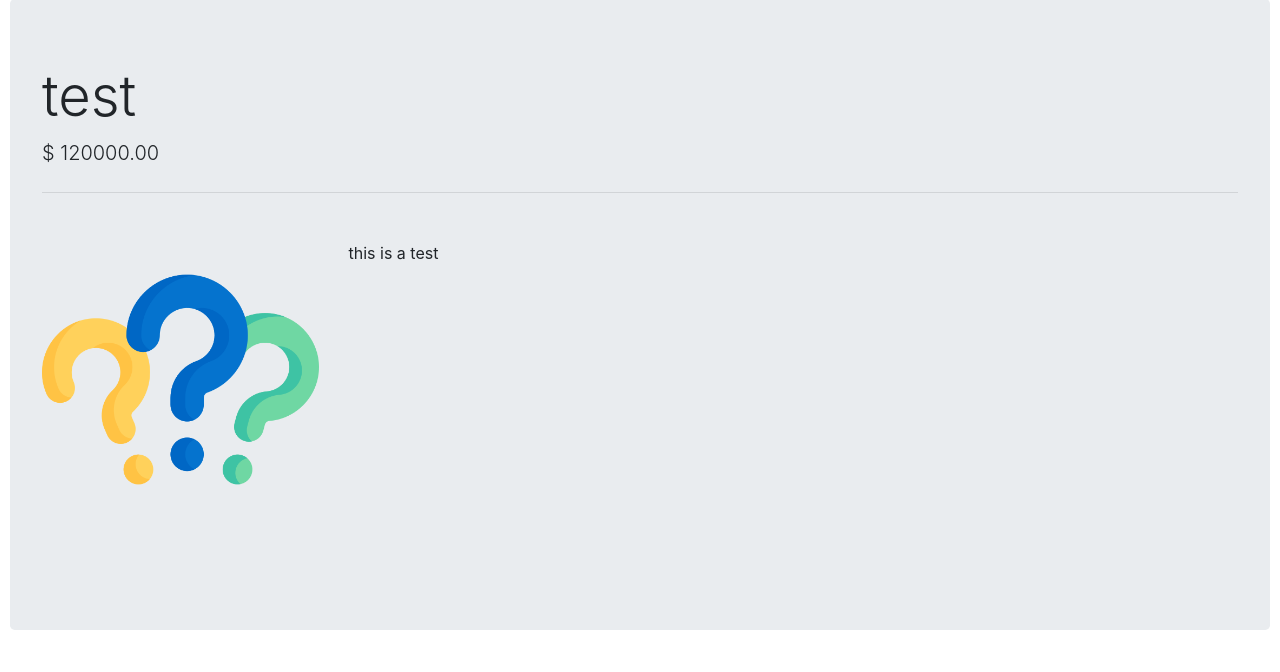
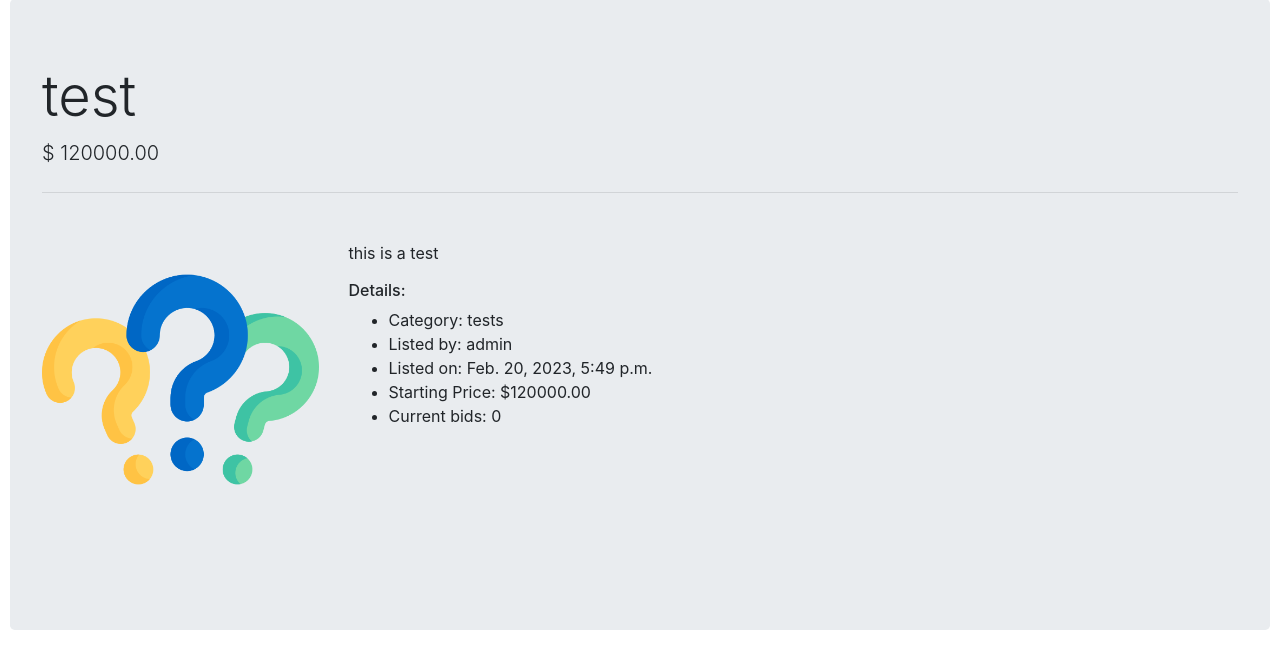
Before and after one commit to fabimass/ecommerce, a Django app: page /listings/5 in a window 1280 px wide. Shown: the part 164-836 px from the top of the page. Run offline with Django 3.2, Linux system fonts and the light colour scheme; data comes from the database, SQL or seed files in the repository; both versions use the stored data as it was after the commit; some libraries are stand-ins or nearby versions.

Commit message:
adding details to the listing page

```diff
--- a/auctions/models.py
+++ b/auctions/models.py
@@ -20,13 +20,15 @@ class Listing(models.Model):
     def __str__(self):
         return f"{self.title}"
 
-    def current_price(self):
+    def current_bid(self):
         bids_list = Bid.objects.filter(item=self).order_by('-date')
         if len(bids_list) > 0 :
-            current_price = bids_list[0].bid
+            return bids_list[0]
         else:
-            current_price = self.starting_price
-        return current_price
+            return None
+
+    def bids_count(self):
+        return len(Bid.objects.filter(item=self))
 
 class Bid(models.Model):
     bid = models.DecimalField(max_digits=10, decimal_places=2)
--- a/auctions/templates/auctions/listing.html
+++ b/auctions/templates/auctions/listing.html
@@ -4,7 +4,11 @@
 {% block body %}
     <div class="jumbotron">
         <h1 class="display-4">{{ listing.title }}</h1>
-        <p class="lead">$ {{ listing.current_price }}</p>
+        {% if listing.current_bid %}
+            <p class="lead">$ {{ listing.current_bid.bid }}</p>
+        {% else %}
+            <p class="lead">$ {{ listing.starting_price }}</p>
+        {% endif %}
         <hr class="my-4">
 
         <div class="row my-5">
@@ -17,6 +21,17 @@
             </div>
             <div class="col-9">
                 <p>{{ listing.description }}</p>
+                <h6>Details:</h6>
+                <ul>
+                    <li>Category: {{ listing.category }}</li>
+                    <li>Listed by: {{ listing.listed_by }}</li>
+                    <li>Listed on: {{ listing.date }}</li>
+                    <li>Starting Price: ${{ listing.starting_price }}</li>
+                    <li>Current bids: {{ listing.bids_count }}</li>
+                    {% if listing.current_bid %}
+                        <li>Last bid: {{ listing.current_bid.bidded_by }} on {{ listing.current_bid.date }}</li>
+                    {% endif %}
+                </ul>
             </div>
         </div>
 
```
Also changed, not shown: auctions/templates/auctions/index.html (+5 -3 lines), db.sqlite3.
